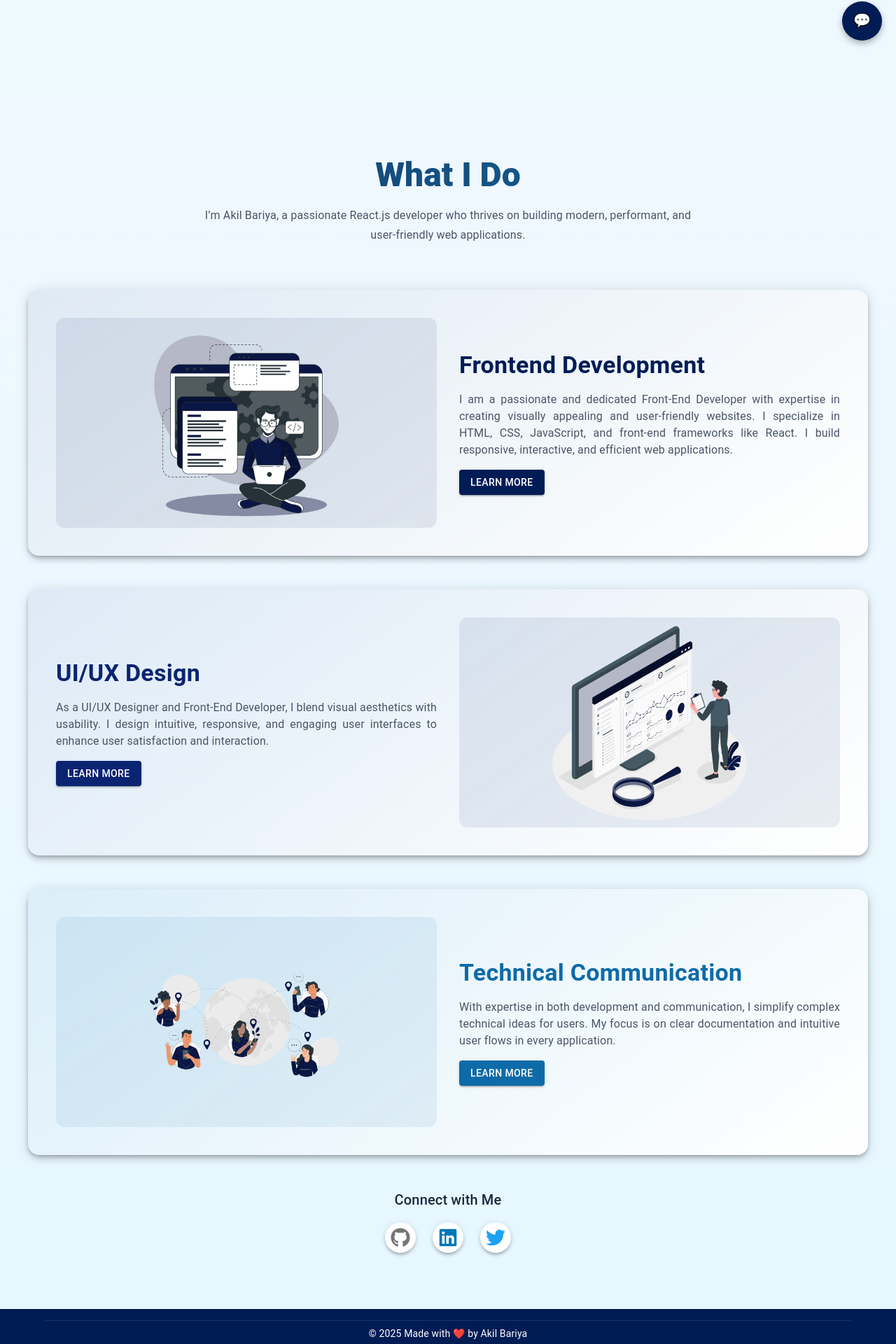
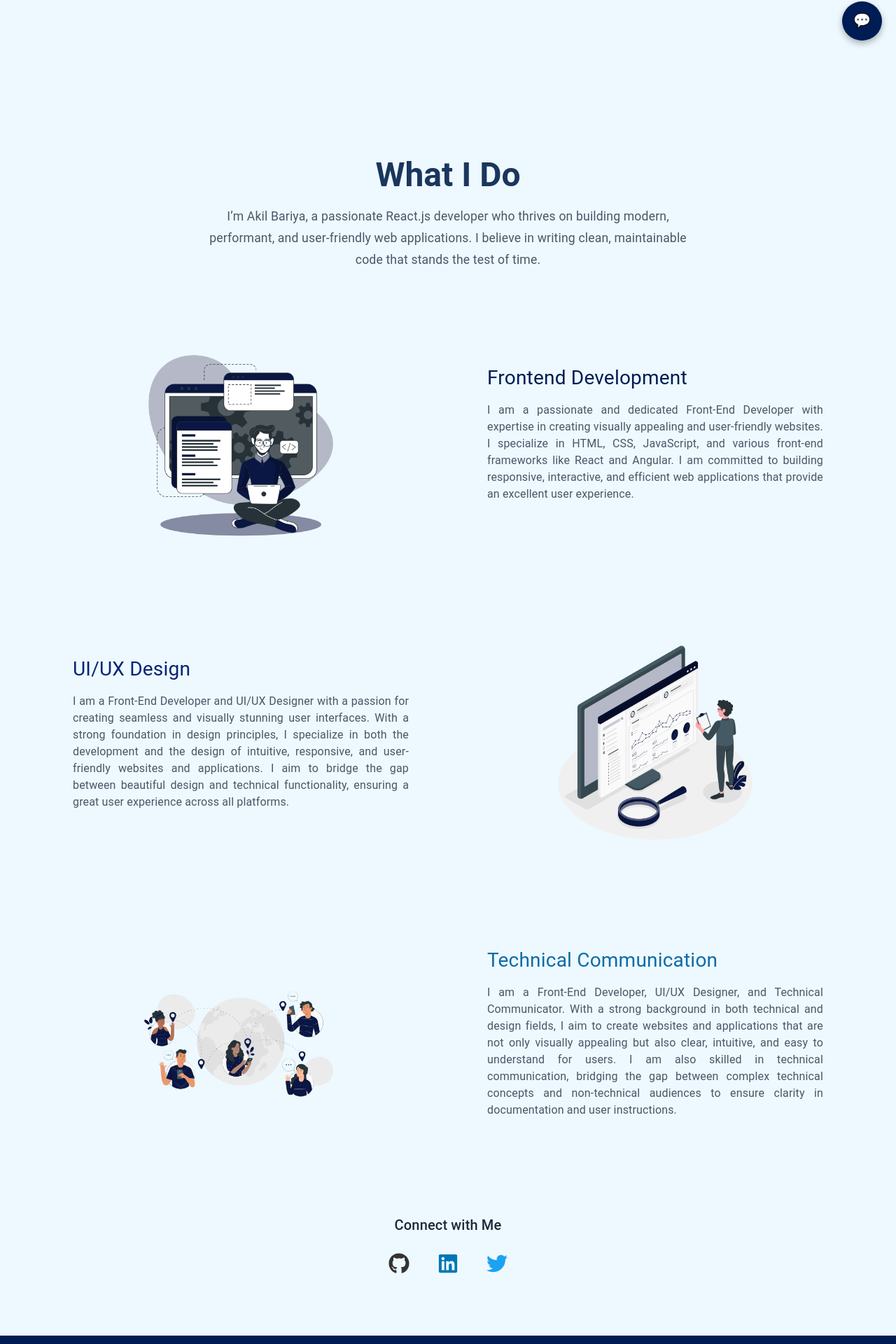
Before and after one commit to AkilBariya7962/portfolio-website, a React (Vite) app: page / in a window 1280 px wide. Shown: the part 722-2642 px from the top of the page at 70% size. Built offline with nearby package versions, Linux system fonts and the light colour scheme.

Commit message:
Update Intro.jsx

```diff
--- a/src/assets/components/Intro.jsx
+++ b/src/assets/components/Intro.jsx
@@ -1,9 +1,6 @@
-import React, { useEffect } from "react";
-import { Box, Typography, Button, IconButton, Paper, useTheme } from "@mui/material";
-import { FaGithub, FaLinkedin, FaTwitter } from 'react-icons/fa';
-import AOS from 'aos';
-import 'aos/dist/aos.css';
-
+import React from "react";
+import { Box, Typography, Button, useTheme, IconButton } from "@mui/material";
+import { FaGithub, FaLinkedin, FaTwitter } from 'react-icons/fa';  // Corrected imports
 import developerImg from "./img/developer1.png";
 import designImg from "./img/Site Stats-amico.png";
 import communicationImg from "./img/Online world-pana.png";
@@ -11,19 +8,19 @@ import communicationImg from "./img/Online world-pana.png";
 const services = [
   {
     title: "Frontend Development",
-    description: "I am a passionate and dedicated Front-End Developer with expertise in creating visually appealing and user-friendly websites. I specialize in HTML, CSS, JavaScript, and front-end frameworks like React. I build responsive, interactive, and efficient web applications.",
+    description: "I am a passionate and dedicated Front-End Developer with expertise in creating visually appealing and user-friendly websites. I specialize in HTML, CSS, JavaScript, and various front-end frameworks like React and Angular. I am committed to building responsive, interactive, and efficient web applications that provide an excellent user experience.",
     img: developerImg,
     color: "#001c55"
   },
   {
     title: "UI/UX Design",
-    description: "As a UI/UX Designer and Front-End Developer, I blend visual aesthetics with usability. I design intuitive, responsive, and engaging user interfaces to enhance user satisfaction and interaction.",
+    description: "I am a Front-End Developer and UI/UX Designer with a passion for creating seamless and visually stunning user interfaces. With a strong foundation in design principles, I specialize in both the development and the design of intuitive, responsive, and user-friendly websites and applications. I aim to bridge the gap between beautiful design and technical functionality, ensuring a great user experience across all platforms.",
     img: designImg,
     color: "#0a2472"
   },
   {
     title: "Technical Communication",
-    description: "With expertise in both development and communication, I simplify complex technical ideas for users. My focus is on clear documentation and intuitive user flows in every application.",
+    description: "I am a Front-End Developer, UI/UX Designer, and Technical Communicator. With a strong background in both technical and design fields, I aim to create websites and applications that are not only visually appealing but also clear, intuitive, and easy to understand for users. I am also skilled in technical communication, bridging the gap between complex technical concepts and non-technical audiences to ensure clarity in documentation and user instructions.",
     img: communicationImg,
     color: "#0e6ba8"
   }
@@ -32,63 +29,67 @@ const services = [
 export default function ServicesShowcase() {
   const theme = useTheme();
 
-  useEffect(() => {
-    AOS.init({ duration: 1000 });
-  }, []);
-
   return (
     <Box sx={{
-      background: "linear-gradient(to bottom, #f0f8ff, #e6f7ff)",
+      background: "linear-gradient(to bottom, #edf9fe 0%, #edf9fe 100%)",
       py: { xs: 6, md: 10 },
       px: 2,
-      mt: 8
+      marginTop: 8
     }}>
-
-      <Box sx={{ textAlign: "center", mb: 8 }}>
+      <Box sx={{
+        maxWidth: 1200,
+        margin: "0 auto",
+        textAlign: "center",
+        mb: { xs: 4, md: 8 }
+      }}>
         <Typography variant="h3" sx={{
-          fontWeight: 800,
-          fontSize: { xs: '2rem', sm: '2.5rem', md: '3rem' },
-          background: "linear-gradient(to right, #1a365d, #0e6ba8)",
-          WebkitBackgroundClip: "text",
-          WebkitTextFillColor: "transparent",
+          fontWeight: 700,
+          mb: 2,
+          color: "#1a365d",
+          fontSize: { xs: '2rem', sm: '2.5rem', md: '3rem' }
         }}>
           What I Do
         </Typography>
         <Typography variant="subtitle1" sx={{
           maxWidth: 700,
-          mx: "auto",
-          mt: 2,
-          color: "#4a5568"
+          margin: "0 auto",
+          color: "#4a5568",
+          fontSize: { xs: '1rem', md: '1.1rem' }
         }}>
-          I’m Akil Bariya, a passionate React.js developer who thrives on building modern, performant, and user-friendly web applications.
+          I’m Akil Bariya, a passionate React.js developer who thrives on building modern, performant, and user-friendly web applications. I believe in writing clean, maintainable code that stands the test of time.
         </Typography>
       </Box>
 
-      <Box sx={{ maxWidth: 1200, mx: "auto" }}>
+      <Box sx={{
+        maxWidth: 1200,
+        margin: "0 auto",
+        px: { xs: 1, sm: 2, md: 4 }
+      }}>
         {services.map((service, index) => (
-          <Paper
-            key={index}
-            data-aos={index % 2 === 0 ? "fade-right" : "fade-left"}
-            elevation={6}
-            sx={{
-              display: "flex",
-              flexDirection: { xs: "column", sm: index % 2 === 0 ? "row" : "row-reverse" },
-              alignItems: "center",
-              mb: 6,
-              p: 3,
-              borderRadius: 4,
-              background: `linear-gradient(145deg, ${service.color}10, white)`
-            }}
-          >
-            <Box sx={{ width: { xs: '100%', sm: '50%' }, p: 2 }}>
+          <Box key={index} sx={{
+            display: "flex",
+            flexDirection: {
+              xs: "column",
+              sm: index % 2 === 0 ? "row" : "row-reverse"
+            },
+            alignItems: "center",
+            mb: { xs: 6, md: 8 },
+            gap: { xs: 3, md: 6 }
+          }}>
+            <Box sx={{
+              width: { xs: '100%', sm: '50%' },
+              p: { xs: 1, sm: 2, md: 4 },
+              order: { xs: 1, sm: 'unset' }
+            }}>
               <Box sx={{
                 height: { xs: 200, sm: 250, md: 300 },
                 display: "flex",
                 alignItems: "center",
                 justifyContent: "center",
-                borderRadius: 3,
-                backgroundColor: `${service.color}15`,
-                overflow: "hidden"
+                background: `linear-gradient(135deg, #edf9fe 0%, #edf9fe 100%)`,
+                borderRadius: 4,
+                // border: 3
+                // boxShadow: 3
               }}>
                 <Box
                   component="img"
@@ -99,43 +100,58 @@ export default function ServicesShowcase() {
                     width: "auto",
                     maxWidth: "90%",
                     objectFit: "contain",
-                    transition: "transform 0.4s ease",
-                    '&:hover': {
+                    transition: "transform 0.3s ease",
+                    "&:hover": {
                       transform: "scale(1.05)"
                     }
                   }}
                 />
               </Box>
             </Box>
-
-            <Box sx={{ width: { xs: '100%', sm: '50%' }, textAlign: "justify", p: 2 }}>
-              <Typography variant="h4" sx={{ color: service.color, fontWeight: 600, mb: 2 }}>
+            <Box sx={{
+              width: { xs: '100%', sm: '50%' },
+              p: { xs: 2, sm: 3, md: 4 },
+              textAlign: { xs: 'justify', sm: index % 2 === 0 ? 'justify' : 'justify' }
+            }}>
+              <Typography variant="h4" sx={{
+                mb: 2,
+                fontSize: { xs: '1.5rem', md: '1.75rem' },
+                color: service.color
+              }}>
                 {service.title}
               </Typography>
-              <Typography variant="body1" sx={{ color: "#4a5568", fontSize: "1rem", mb: 2 }}>
+              <Typography variant="body1" sx={{
+                mb: 3,
+                fontSize: { xs: '0.9rem', md: '1rem' },
+                color: "#4a5568"
+              }}>
                 {service.description}
               </Typography>
-              <Button variant="contained" sx={{ backgroundColor: service.color, color: '#fff', '&:hover': { backgroundColor: '#000' } }}>
-                Learn More
-              </Button>
             </Box>
-          </Paper>
+          </Box>
         ))}
       </Box>
 
-      <Box sx={{ textAlign: "center", mt: 6 }}>
-        <Typography variant="h6" sx={{ mb: 2 }}>
+      <Box sx={{
+        textAlign: "center",
+        mt: 4
+      }}>
+        <Typography variant="h6" sx={{ mb: 2, fontSize: { xs: '1rem', md: '1.25rem' } }}>
           Connect with Me
         </Typography>
-        <Box sx={{ display: "flex", justifyContent: "center", gap: 3 }}>
-          <IconButton href="https://github.com/akilbariya7962" target="_blank" sx={{ backgroundColor: "#fff", boxShadow: 3 }}>
-            <FaGithub size={28} />
+        <Box sx={{
+          display: "flex",
+          justifyContent: "center",
+          gap: 3
+        }}>
+          <IconButton href="https://github.com/akilbariya7962" target="_blank" sx={{ color: "#333" }}>
+            <FaGithub size={30} />
           </IconButton>
-          <IconButton href="https://www.linkedin.com/in/akil-bariya-452a7725a/" target="_blank" sx={{ backgroundColor: "#fff", boxShadow: 3 }}>
-            <FaLinkedin size={28} color="#0077b5" />
+          <IconButton href="https://www.linkedin.com/in/akil-bariya-452a7725a/" target="_blank" sx={{ color: "#0077b5" }}>
+            <FaLinkedin size={30} />
           </IconButton>
-          <IconButton href="/" target="_blank" sx={{ backgroundColor: "#fff", boxShadow: 3 }}>
-            <FaTwitter size={28} color="#1da1f2" />
+          <IconButton href="/" target="_blank" sx={{ color: "#1da1f2" }}>
+            <FaTwitter size={30} />
           </IconButton>
         </Box>
       </Box>
```
